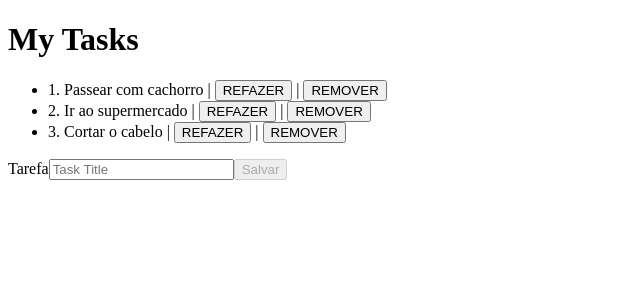
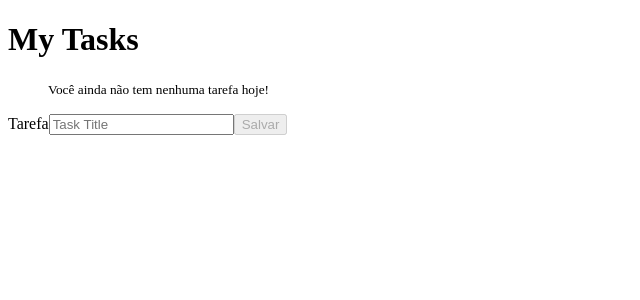
Before and after one commit to lucasferreiraz/todo-ng, an Angular app: page / in a window 1280 px wide. Shown: the top 300 px of the page, without its empty margins (0-640 px from the left). Built offline with nearby package versions, Linux system fonts and the light colour scheme.

Commit message:
feat: add itens in list

```diff
--- a/src/app/app.component.html
+++ b/src/app/app.component.html
@@ -1,5 +1,6 @@
 <h1>{{ title }}</h1>
 <ul>
+  <p *ngIf="todos.length==0"><small>Você ainda não tem nenhuma tarefa hoje!</small></p>
   <li *ngFor="let todo of todos">
     {{ todo.id }}. {{ todo.title }} |
     <button *ngIf="!todo.done" (click)="markAsDone(todo)">CONCLUIR</button>
@@ -14,5 +15,5 @@
   <small *ngIf="form.controls['title'].invalid && !form.controls['title'].pristine">
     Este campo deve ter entre 3 e 60 caracteres.
   </small>
-  <button [disabled]="form.invalid">Salvar</button>
+  <button [disabled]="form.invalid" (click)="add()">Salvar</button>
 </form>
--- a/src/app/app.component.ts
+++ b/src/app/app.component.ts
@@ -22,9 +22,17 @@
       ])]
     })
 
-    this.todos.push(new Todo(1, "Passear com cachorro", true))
-    this.todos.push(new Todo(2, "Ir ao supermercado", true))
-    this.todos.push(new Todo(3, "Cortar o cabelo", true))
+  }
+
+  add() {
+    const title = this.form.controls['title'].value
+    const id = this.todos.length + 1
+    this.todos.push(new Todo(id, title, false))
+    this.clear()
+  }
+
+  clear() {
+    this.form.reset()
   }
 
   remove(todo: Todo) {
```
